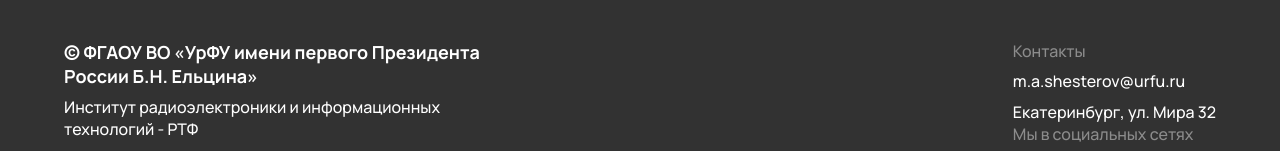
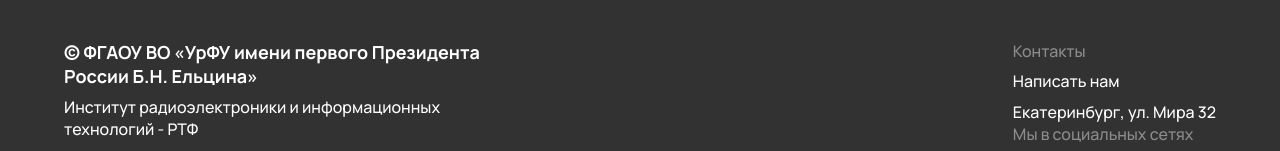
Before and after one commit to sliva-web-rtf/vitrina-front, a React (Vite) app: page / in a window 1280 px wide. Shown: the part 1016-1167 px from the top of the page. Built offline with nearby package versions, Linux system fonts and the light colour scheme; no server answers.

Commit message:
fix: footer

```diff
--- a/src/widgets/Footer/ui/Footer.tsx
+++ b/src/widgets/Footer/ui/Footer.tsx
@@ -51,7 +51,7 @@ export const Footer = memo(() => (
             >
                 <Stack spacing={1}>
                     <Typography sx={{ color: 'var(--dim-font-color)' }}>Контакты</Typography>
-                    <a href="mailto:m.a.shesterov@urfu.ru">m.a.shesterov@urfu.ru</a>
+                    <a href="mailto:m.a.shesterov@urfu.ru">Написать нам</a>
                     <Typography>Екатеринбург, ул. Мира 32</Typography>
                 </Stack>
                 <Stack spacing={1}>
```
